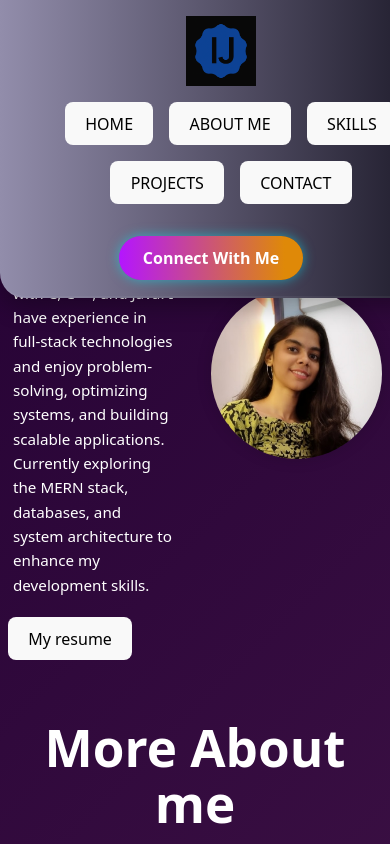
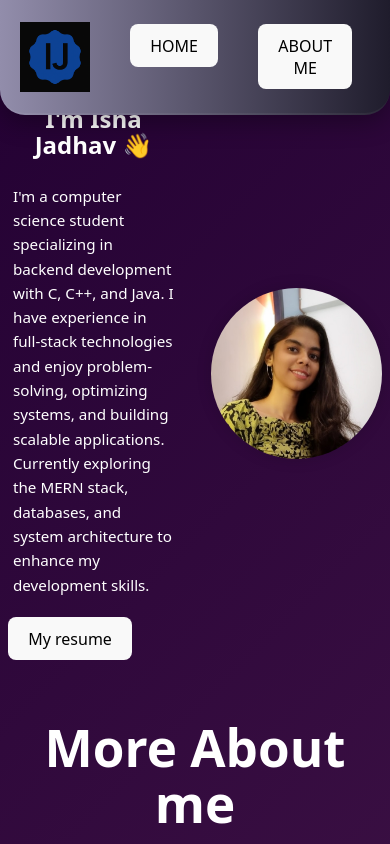
Before and after one commit to Ishaj3009/first, a React (Vite) app in the folder my-app/: page / in a window 390 px wide. Shown: the top 844 px of the page. Built offline with nearby package versions, Linux system fonts and the light colour scheme.

Commit message:
Updated styles for responsiveness and minor improvements

```diff
--- a/my-app/src/Components/Navbar.css
+++ b/my-app/src/Components/Navbar.css
@@ -188,34 +188,17 @@
 } */
 
 
-@media (max-width: 768px) {
-  .Navbar {
-    flex-direction: column;
-    padding: 1rem;
-  }
 
-  .nav-menu {
-    flex-direction: row;       /* Make them stay side-by-side */
-    flex-wrap: wrap;           /* Wrap if screen too small */
-    justify-content: center;
-    gap: 1rem;
-    margin-top: 1rem;
-  }
-
-  .nav-connect {
-    margin-top: 1rem;
-  }
-}
 @media screen and (max-width: 768px) {
   .navbar {
     flex-direction: column;
     height: auto;
-    padding: 0.8rem 1rem;
+    padding: 0.5rem 0.5rem;
   }
 
   .navbar ul {
     flex-direction: column;
     align-items: center;
-    gap: 1rem;
+    gap: 0.5rem;
   }
 }
```
